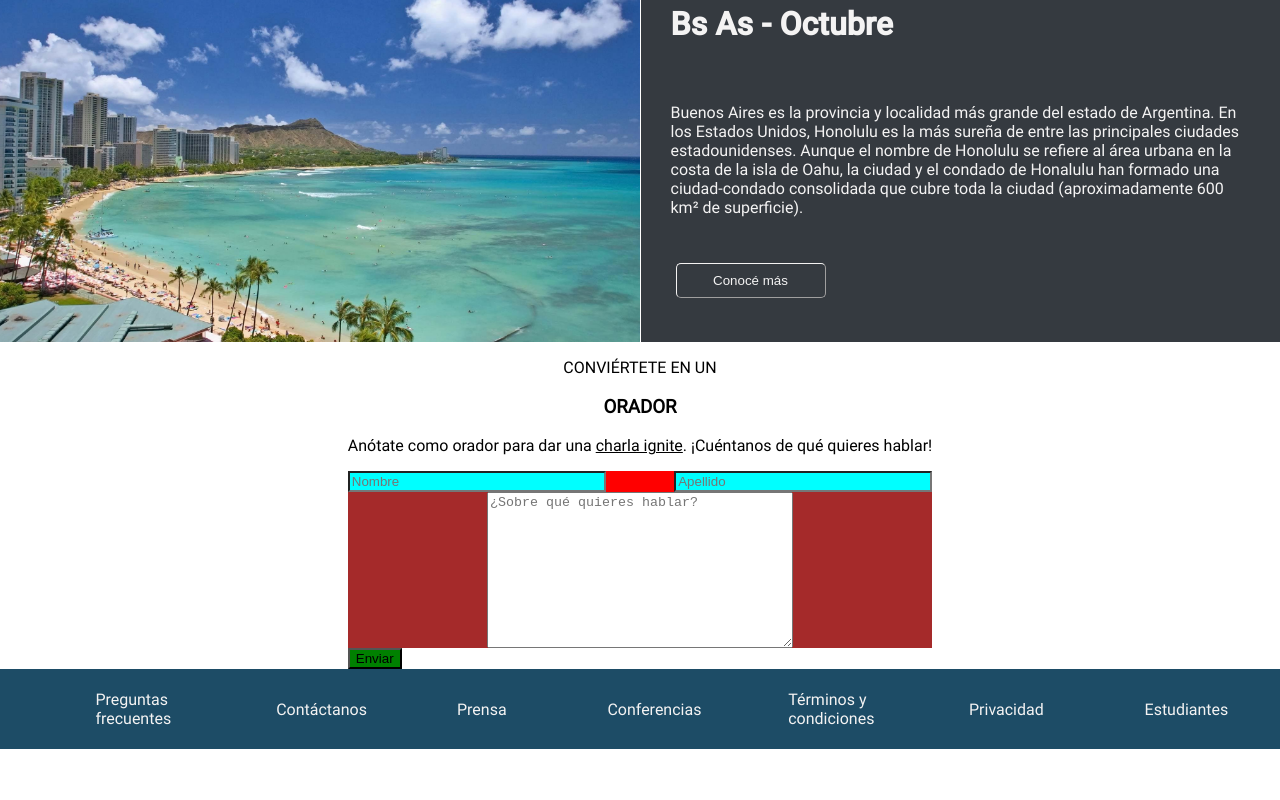
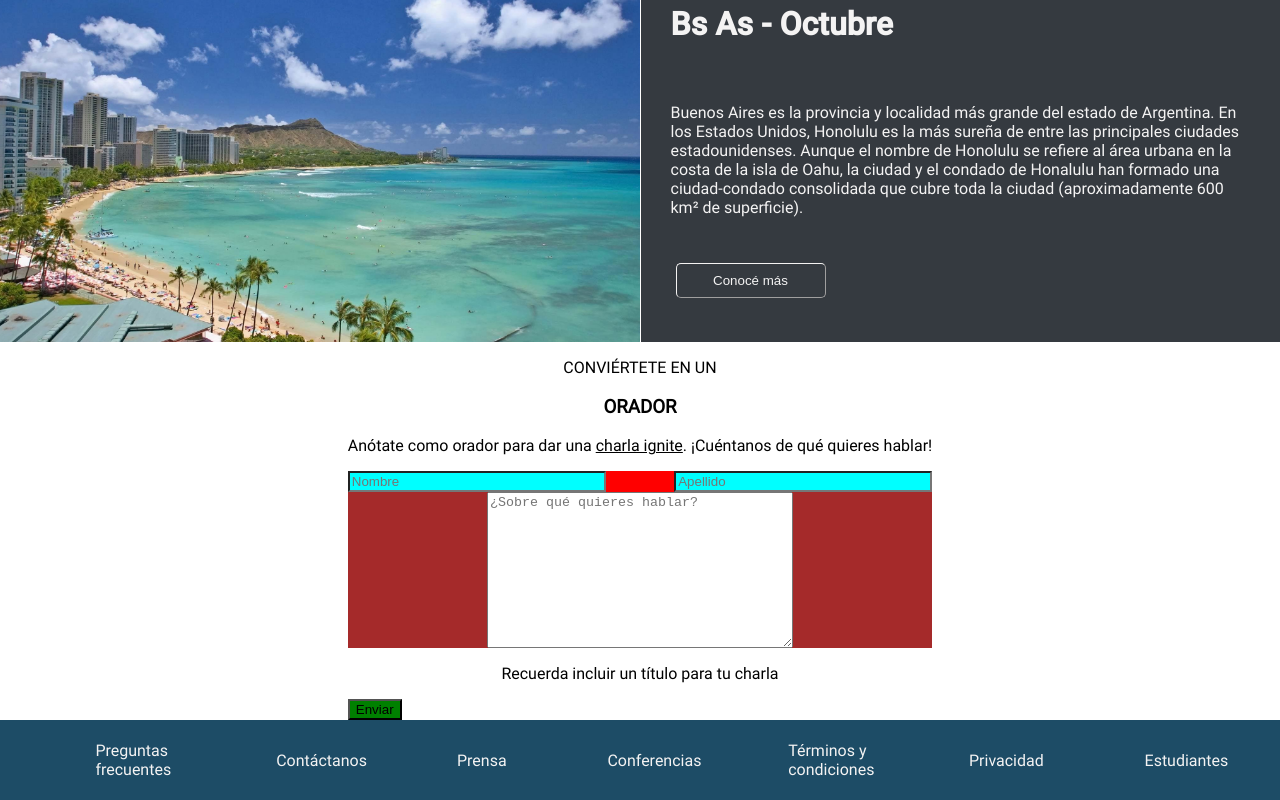
Before and after one commit to MakoskiVictor/CodoACodoIntegrador, an Angular app: page / in a window 1280 px wide. Shown: the part 1363-2163 px from the top of the page. Before the commit the page ends 2112 px from the top, so only its background shows below. Built offline with nearby package versions, Linux system fonts and the light colour scheme.

Commit message:
add advice

```diff
--- a/src/app/modules/shared/components/form/form.component.html
+++ b/src/app/modules/shared/components/form/form.component.html
@@ -3,7 +3,7 @@
     <div>
       <p>CONVIÉRTETE EN UN</p>
       <h3>ORADOR</h3>
-      <p>Anótate como orador para dar una <u>charla ignite</u>. ¡Cuéntanos de qué quieres hablar!</p>
+      <p class="subtitle">Anótate como orador para dar una <u>charla ignite</u>. ¡Cuéntanos de qué quieres hablar!</p>
     </div>
     <form action="">
       <div class="inputContainer" >
@@ -13,6 +13,9 @@
       <div class="textareaContainer">
         <textarea name="" id="" cols="30" rows="10" placeholder="¿Sobre qué quieres hablar?" ></textarea>
       </div>
+
+        <p class="remembering">Recuerda incluir un título para tu charla</p>
+
       <button type="submit" >Enviar</button>
     </form>
   </div>
```
